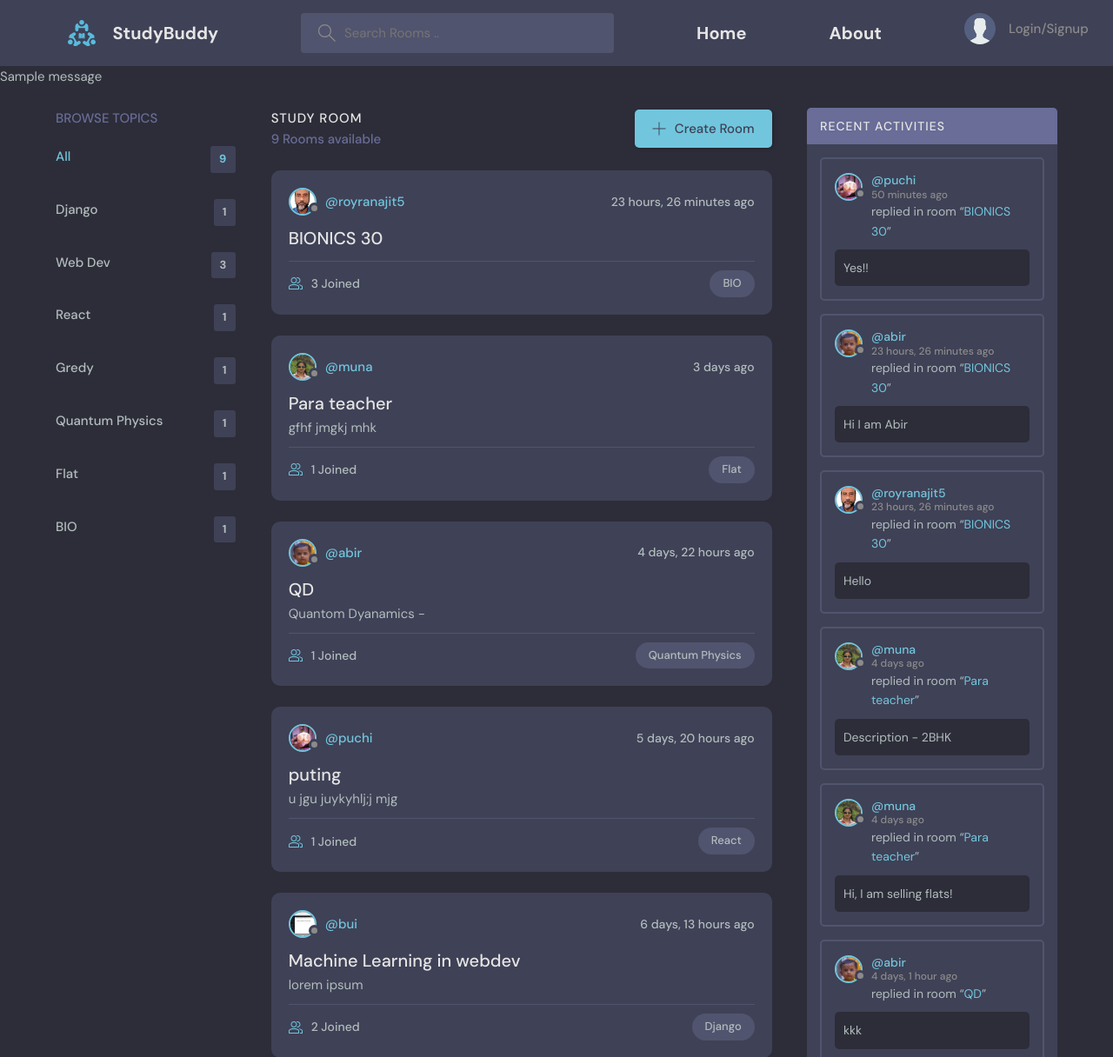
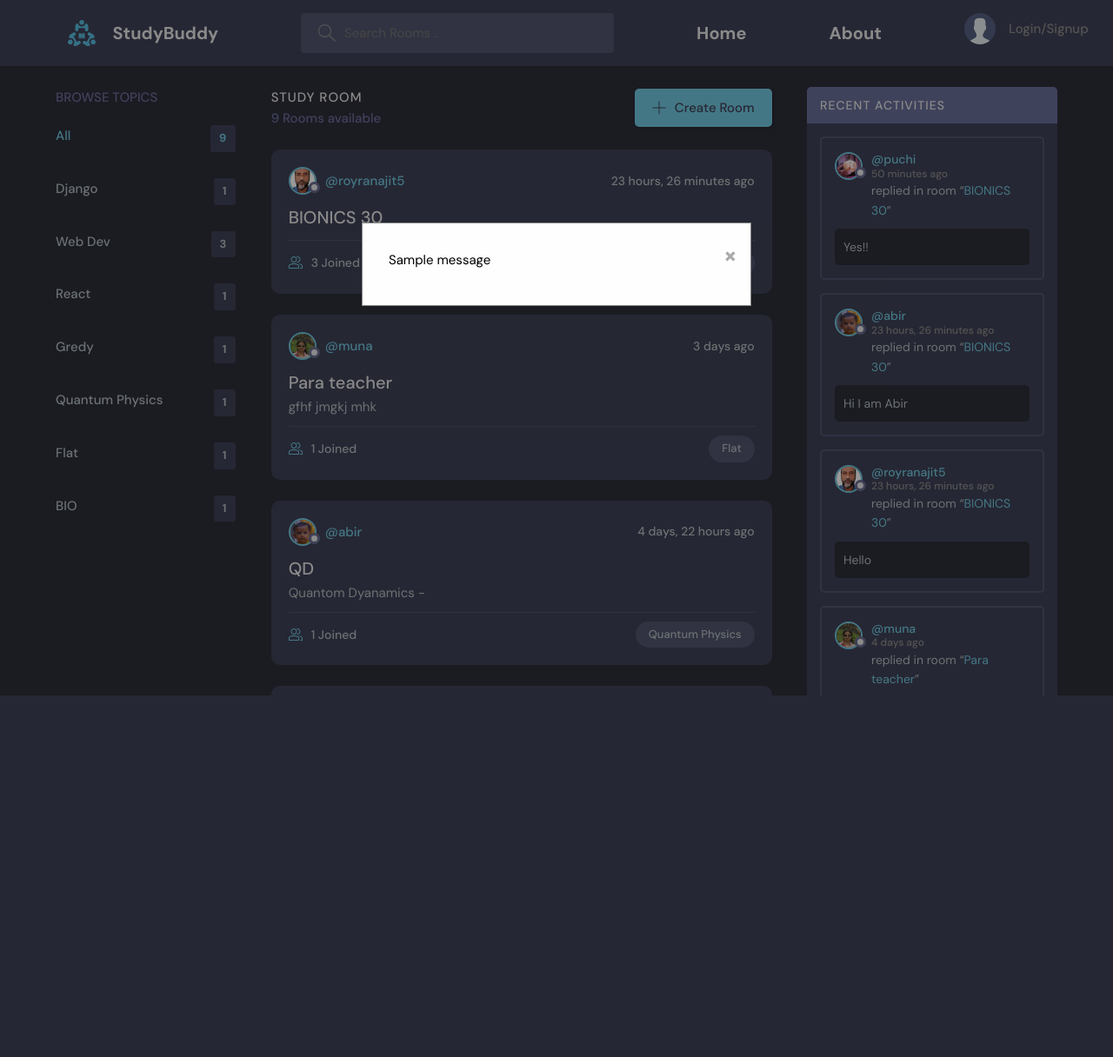
Before and after one commit to abir0git/DjangoProject_Studyapp, a Django app: page / in a window 1280 px wide. Shown: the top 1216 px of the page at 87% size. After the commit the page ends 800 px from the top, so only its background shows below. Run offline with Django 4.2, Linux system fonts and the light colour scheme; data comes from the database, SQL or seed files in the repository; both versions use the stored data as it was after the commit; one stand-in notice (Sample message) is shown; some libraries are stand-ins or nearby versions.

Commit message:
Modal done

```diff
--- a/project/static/js/script.js
+++ b/project/static/js/script.js
@@ -88,3 +88,27 @@ eye.addEventListener("click", function(){
   const type = passwordInput.getAttribute("type") === "password" ? "text" : "password"
   passwordInput.setAttribute("type", type)
 })
+
+// Modal for error messages
+
+// Get the modal
+var modal = document.getElementById("myModal");
+
+// Get the button that opens the modal
+// var btn = document.getElementById("myBtn");
+
+// Get the <span> element that closes the modal
+var span = document.getElementsByClassName("close")[0];
+
+// When the user clicks on <span> (x), close the modal
+span.onclick = function() {
+  console.log('jk');
+  modal.style.display = "none";
+}
+
+// When the user clicks anywhere outside of the modal, close it
+window.onclick = function(event) {
+  if (event.target == modal) {
+    modal.style.display = "none";
+  }
+}
--- a/project/static/styles/style.css
+++ b/project/static/styles/style.css
@@ -1181,3 +1181,47 @@ a {
   cursor: pointer;
   color: lightgray;
 }
+
+/* The Modal (background) */
+.modal {
+  /* display: none; Hidden by default */
+  position: fixed; /* Stay in place */
+  z-index: 1; /* Sit on top */
+  left: 0;
+  top: 0;
+  width: 100%; /* Full width */
+  height: 100%; /* Full height */
+  overflow: auto; /* Enable scroll if needed */
+  background-color: rgb(0,0,0); /* Fallback color */
+  background-color: rgba(0,0,0,0.4); /* Black w/ opacity */
+}
+
+/* Modal Content/Box */
+.modal-content {
+  background-color: #fefefe;
+  margin: 20% auto; /* 15% from the top and centered */
+  padding: 1em;
+  border: 1px solid #888;
+  width: 35%; /* Could be more or less, depending on screen size */
+  height: 12%; /* Could be more or less, depending on screen size */
+}
+
+.modal-text{
+  padding: 1em;
+  color: black;
+}
+
+/* The Close Button */
+.close {
+  color: #aaa;
+  float: right;
+  font-size: 28px;
+  font-weight: bold;
+}
+
+.close:hover,
+.close:focus {
+  color: black;
+  text-decoration: none;
+  cursor: pointer;
+}
--- a/project/templates/main.html
+++ b/project/templates/main.html
@@ -13,12 +13,25 @@
   <body>
     {% include 'navbar.html' %}
 
-    {% if messages %}
+    <!-- {% if messages %}
     <ul class="messages">
         {% for message in messages %}
         <li{% if message.tags %} class="{{ message.tags }}"{% endif %}>{{ message }}</li>
         {% endfor %}
     </ul>
+    {% endif %}-->
+
+    {% if messages %}
+    <!-- The Modal -->
+    <div id="myModal" class="modal">
+      <!-- Modal content -->
+      <div class="modal-content">
+        <span class="close">&times;</span>
+        {% for message in messages %}
+        <p class="modal-text">{{message}}</p>
+        {% endfor %}
+      </div>
+    </div>
     {% endif %}
 
     {% block content %}
```
Also changed, not shown: project/db.sqlite3, project/static/images/IMG_20151007_112147.jpg (added), project/static/images/IMG_20151007_112147_bYmQc1s.jpg (added), project/static/images/Photo0242.jpg (added).
